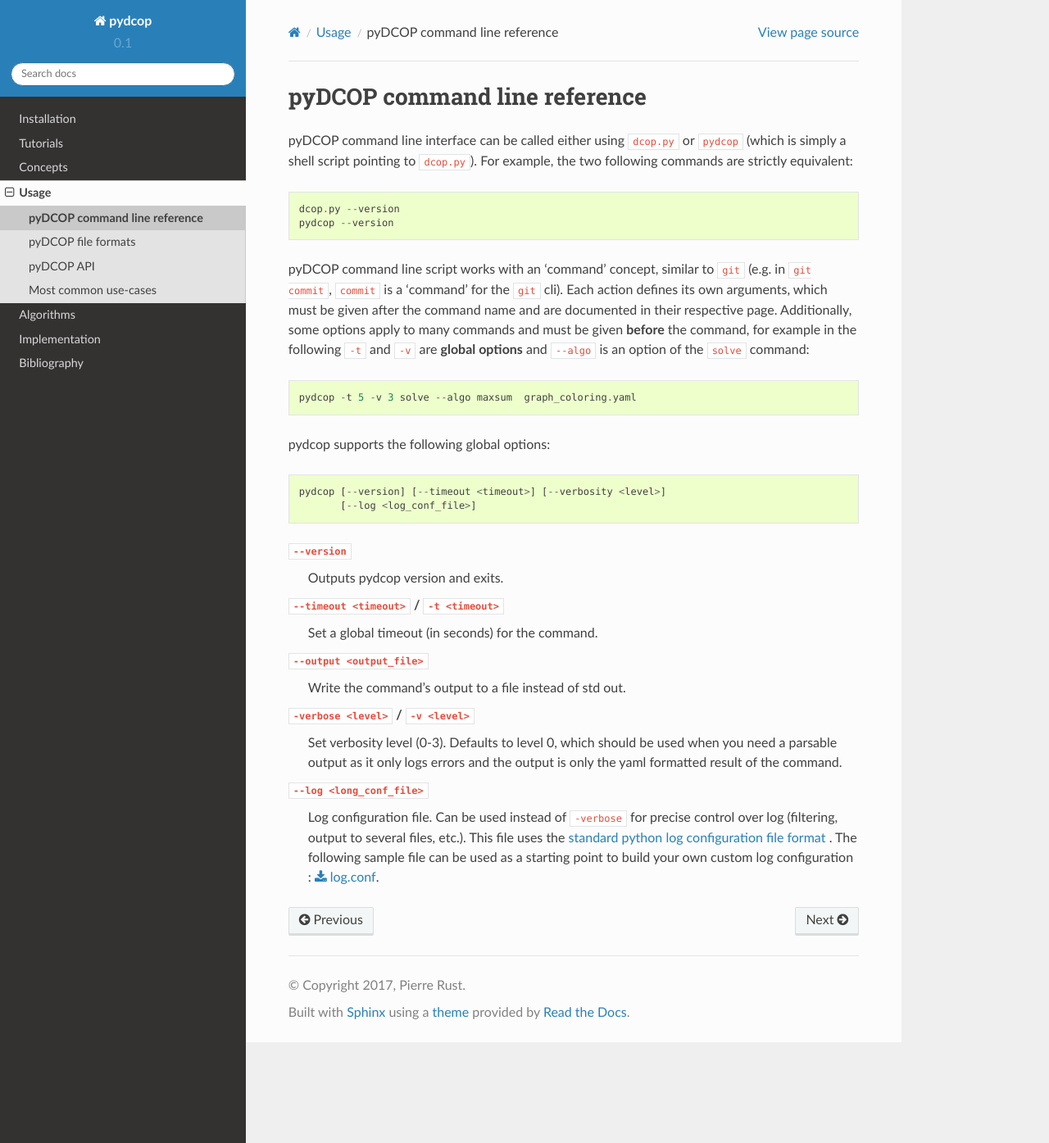
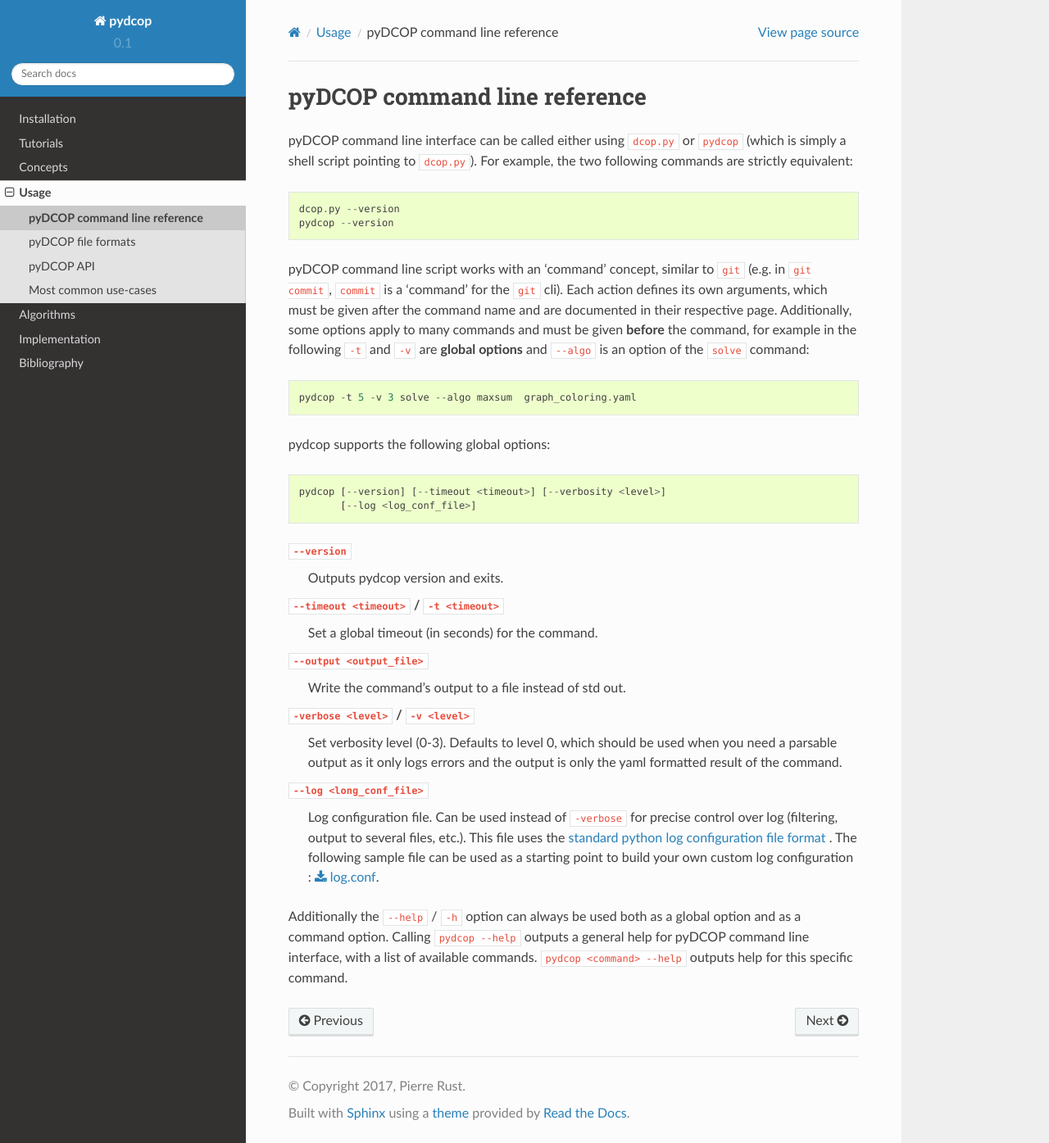
Before and after one commit to Orange-OpenSource/pyDcop, a Sphinx documentation site: the page built from docs/usage/cli_ref.rst, in a window 1280 px wide and 1395 px high. Shown: the whole window at 82% size. Built offline with Sphinx 7.4.7 and the Read the Docs theme 2.0.0, drawn with Linux system fonts in a browser that asks for light colours.

Commit message:
Doc: add doc for --help option

```diff
--- a/docs/usage/cli_ref.rst
+++ b/docs/usage/cli_ref.rst
@@ -65,3 +65,9 @@ pydcop supports the following global options::
   .python.org/3/library/logging.config.html#configuration-file-format>`_ .
   The following sample file can be used as a starting point to build your own
   custom log configuration : :download:`log.conf<cli/log.conf>`.
+
+Additionally the ``--help`` / ``-h`` option can always be used both as a
+global option and as a command option.
+Calling ``pydcop --help`` outputs a general help for pyDCOP command line
+interface, with a list of available commands.
+``pydcop <command> --help`` outputs help for this specific command.
```
